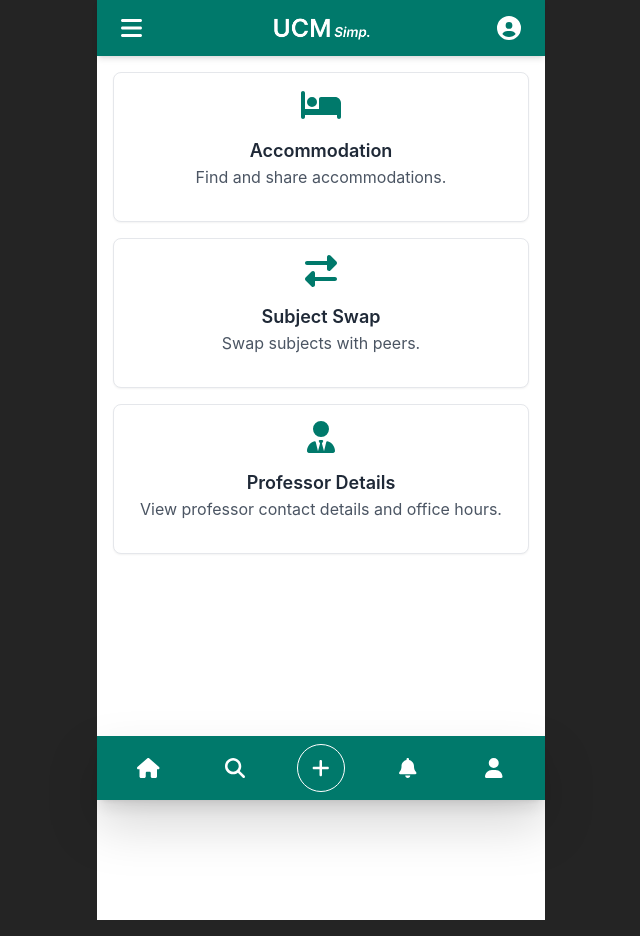
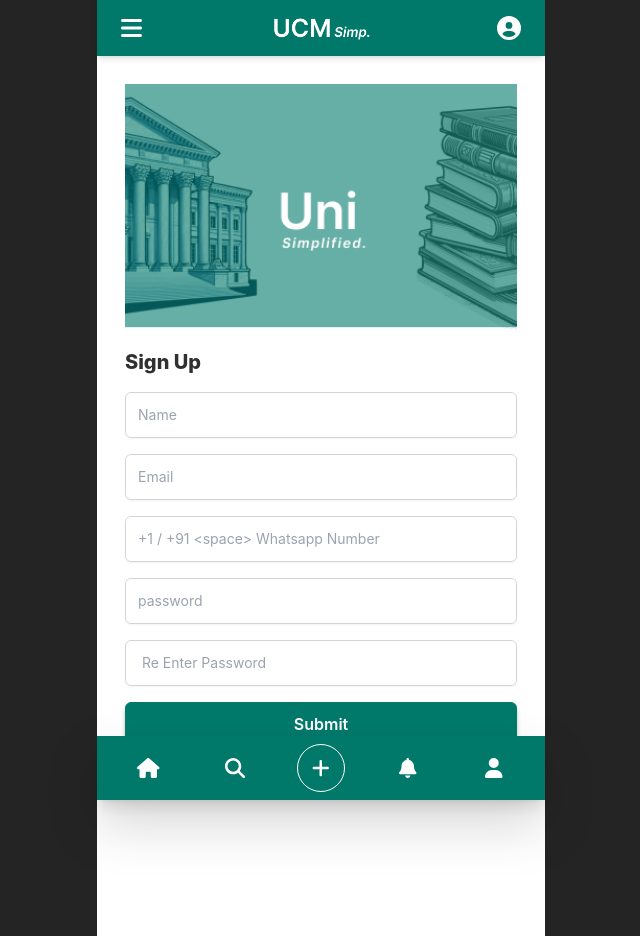
Before and after one commit to vikas62081/ucm_simplified, a React (Vite) app: page / in a window 1280 px wide. Shown: the whole page, without its empty margins (319-959 px from the left). Built offline with nearby package versions, Linux system fonts and the light colour scheme.

Commit message:
otp,sinup pages added to subject entry

```diff
--- /dev/null
+++ b/src/pages/SignUpScreen.tsx
@@ -0,0 +1,88 @@
+import Cover from "../pages/Cover.png";
+import { Formik, Form } from "formik";
+import * as Yup from "yup";
+import Button from "../components/common/Button";
+import Gap from "../components/common/Gap";
+import TextInput from "../components/common/TextInput";
+import FormField from "../components/common/FormField";
+import ScrollToTop from "../components/common/ScrollToTop";
+
+const SignUpScreenSchema = Yup.object().shape({
+  name: Yup.string().required("Name is required*"),
+  email: Yup.string().required("Email is required*"),
+  mobileNumber: Yup.string()
+    .matches(
+      /^\+1 \d{10}$|^\+91 \d{10}$/, // Enforces the country code and ensures the correct number of digits follow
+      "Please enter a valid US or Indian mobile number with the country code",
+    )
+    .required("Mobile number is required"),
+    password: Yup.string().required("Password is required*"),
+});
+
+const SignUpScreen = () => {
+  return <div className="bg-white flex  h-screen p-3  flex-col space-y-2 font-inter" >
+  {/* <div><img src={Cover} alt="W3Schools.com" width={600}/></div>
+ <div className="text-2xl font-bold text-gray-800">Sign Up </div>
+ <div>
+  <input className="text-gray-700 w-full h-10 px-3 text-sm mt-3 placeholder-gray-600  bg-white rounded-lg border" type="text" placeholder="Name" id="forms-labelOverInputCode"/>
+  <input className="text-gray-700 w-full h-10 px-3 text-sm mt-3 placeholder-gray-600  bg-white rounded-lg border" type="text" placeholder="Email address" id="forms-labelOverInputCode"/>
+  <input className="text-gray-700 w-full h-10 px-3 text-sm mt-3 placeholder-gray-600  bg-white rounded-lg border" type="text" placeholder="Re-enter Mobile Number" id="forms-labelOverInputCode"/>
+  <input className="text-gray-700 w-full h-10 px-3 text-sm mt-3 placeholder-gray-600  bg-white rounded-lg border" type="password" placeholder="password" id="forms-labelOverInputCode" />
+  <input className="text-gray-700 w-full h-10 px-3 text-sm mt-3 placeholder-gray-600  bg-white rounded-lg border" type="password" placeholder="Re-enter password" id="forms-labelOverInputCode"/>
+  <div className="flex flex-col space-y-5">
+              <div>
+                <button className="shadow-custom h-12 w-full mt-12 bg-primary rounded-lg text-white text-base">
+                  Submit
+                </button>
+              </div>
+
+
+</div>
+</div> */}
+
+<div>
+      <div><img src={Cover} alt="Uni Simplified" width={600}/></div>
+      <p className="heading">Sign Up</p>
+      {/* INPUTS*/}
+      <Formik
+        initialValues={{
+          name: "",
+          email: "",
+          password: "",
+          mobileNumber: "",
+        }}
+        validationSchema={SignUpScreenSchema}
+        onSubmit={(values, { setSubmitting }) => {
+          console.log("VALUES", values);
+          setSubmitting(false);
+        }}
+      >
+        {({ handleSubmit }) => (
+          <Form>
+            <div className="flex flex-col gap-4">
+              <FormField name="name" placeholder="Name" />
+              <FormField name="email" placeholder="Email" />
+              <FormField name="mobileNumber" placeholder="+1 / +91 <space> Whatsapp Number" />
+              <FormField name="password" placeholder="password" />
+              <FormField name="password" placeholder=" Re Enter Password" />
+
+            <Button
+              label="Submit"
+              onClick={() => handleSubmit()}
+              type="primary"
+            />
+            </div>
+
+
+          </Form>
+        )}
+      </Formik>
+    </div>
+
+
+
+ </div>
+
+
+}
+export default SignUpScreen
```
Also changed, not shown: src/routing/AppRouter.tsx (+6 -1 lines), src/pages/Cover.png (added).
